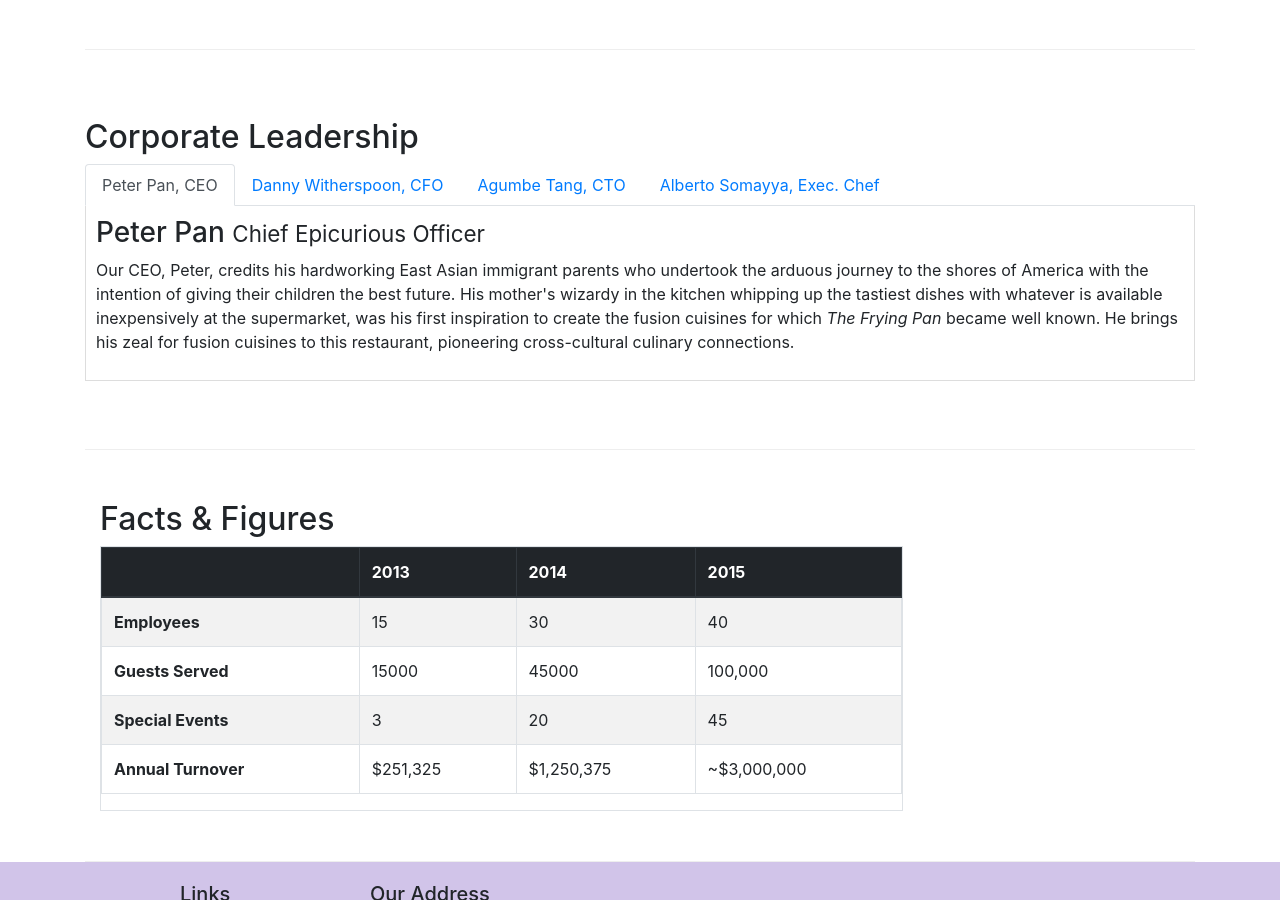
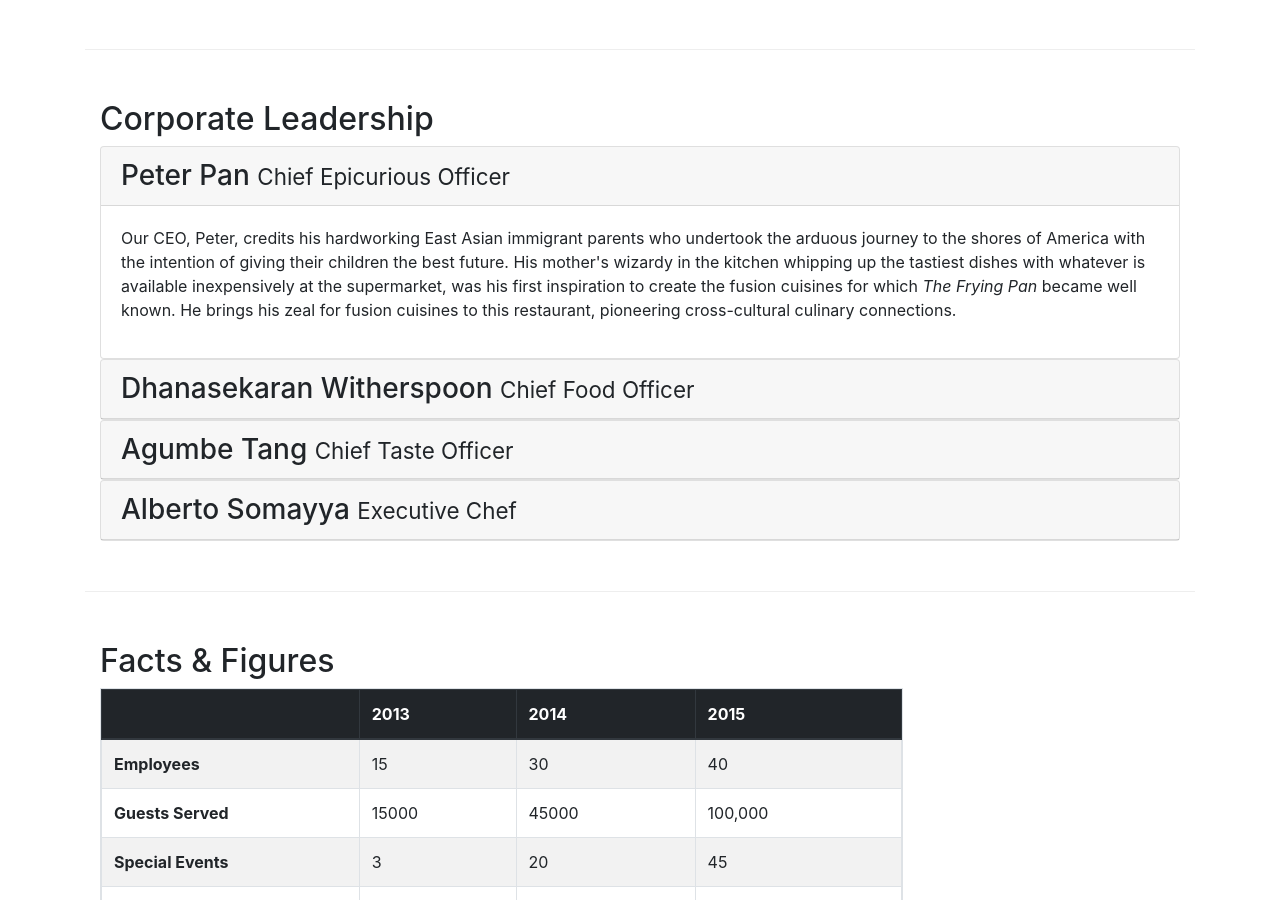
Before and after one commit to haseeb2001/Restaurant_Website-Using-Bootstrap, a website: page aboutus.html in a window 1280 px wide. Shown: the part 922-1822 px from the top of the page. Drawn offline with nearby package versions, Linux system fonts and the light colour scheme.

Commit message:
Accordion

```diff
--- a/aboutus.html
+++ b/aboutus.html
@@ -99,47 +99,69 @@
 
 
         <div class="row row-content align-items-center">
-            <div>
+            <div class="col-12">
                 <h2>Corporate Leadership</h2>
-                <ul class="nav nav-tabs">
-                    <li class="nav-item">
-                        <a  class="nav-link active" role="tab" data-toggle="tab"
-                        href="#peter">Peter Pan, CEO</a>
-                    </li>
-                    <li class="nav-item">
-                        <a  class="nav-link " role="tab" data-toggle="tab"
-                        href="#danny">Danny Witherspoon, CFO</a>
-                    </li>
-                    <li class="nav-item">
-                        <a  class="nav-link " role="tab" data-toggle="tab"
-                        href="#agumbe">Agumbe Tang, CTO</a>
-                    </li>
-                    <li class="nav-item">
-                        <a  class="nav-link " role="tab" data-toggle="tab"
-                        href="#alberto">Alberto Somayya, Exec. Chef</a>
-                    </li>
+                <div id="accordion">
+            <div class="card">
 
-                </ul>
-            <div class="tab-content">
-            <div role="tabpanel" class=" tab-pane fade show active" id="peter">
-                <h3>Peter Pan <small>Chief Epicurious Officer</small></h3>
+            <div role="tab" class=" card-header" id="peterhead">
+                <h3 class="mb-0"><a data-toggle="collapse" data-target="#peter">
+                    Peter Pan <small>Chief Epicurious Officer</small>
+                </a></h3>
+            </div>
+            <div class="collapse show" id="peter" data-parent="#accordion">
+                <div class="card-body">
                 <p class="d-none d-sm-block">Our CEO, Peter, credits his hardworking East Asian immigrant parents who undertook the arduous journey to the shores of America with the intention of giving their children the best future. His mother's wizardy in the kitchen whipping up the tastiest dishes with whatever is available inexpensively at the supermarket, was his first inspiration to create the fusion cuisines for which <em>The Frying Pan</em> became well known. He brings his zeal for fusion cuisines to this restaurant, pioneering cross-cultural culinary connections.</p>
             </div>
-                <div role="tabpanel" class=" tab-pane fade " id="danny">
-                <h3>Dhanasekaran Witherspoon <small>Chief Food Officer</small></h3>
+                </div>
+            </div>
+
+            <div class="card">
+
+                <div role="tab" class=" card-header" id="dannyhead">
+                    <h3 class="mb-0">
+                        <a class="collapsed" data-toggle="collapse" data-target="#danny">
+                        Dhanasekaran Witherspoon <small>Chief Food Officer</small>
+                    </a></h3>
+                </div>
+                <div class="collapse" id="danny" data-parent="#accordion">
+                    <div class="card-body">
                         <p class="d-none d-sm-block">Our CFO, Danny, as he is affectionately referred to by his colleagues, comes from a long established family tradition in farming and produce. His experiences growing up on a farm in the Australian outback gave him great appreciation for varieties of food sources. As he puts it in his own words, <em>Everything that runs, wins, and everything that stays, pays!</em></p>
                     </div>
-                <div role="tabpanel" class=" tab-pane fade " id="agumbe">
-                <h3>Agumbe Tang <small>Chief Taste Officer</small></h3>
+                    </div>
+                </div>
+
+            <div class="card">
+
+                <div role="tab" class=" card-header" id="agumbehead">
+                    <h3 class="mb-0"><a class="collapsed" data-toggle="collapse" data-target="#agumbe">
+                        Agumbe Tang <small>Chief Taste Officer</small>
+                    </a></h3>
+                </div>
+                <div class="collapse " id="agumbe" data-parent="#accordion">
+                    <div class="card-body">
                         <p class="d-none d-sm-block">Blessed with the most discerning gustatory sense, Agumbe, our CTO, personally ensures that every dish that we serve meets his exacting tastes. Our chefs dread the tongue lashing that ensues if their dish does not meet his exacting standards. He lives by his motto, <em>You click only if you survive my lick.</em></p>
                     </div>
-                <div role="tabpanel" class=" tab-pane fade " id="alberto">
-                <h3>Alberto Somayya <small>Executive Chef</small></h3>
+                    </div>
+                </div>
+            <div class="card">
+
+                <div role="tab" class=" card-header" id="albertohead">
+                    <h3 class="mb-0"><a class="collapsed" data-toggle="collapse" data-target="#alberto">
+                        Alberto Somayya <small>Executive Chef</small>
+                    </a></h3>
+                </div>
+                <div class="collapse " id="alberto" data-parent="#accordion">
+                    <div class="card-body">
                         <p class="d-none d-sm-block">Award winning three-star Michelin chef with wide International experience having worked closely with whos-who in the culinary world, he specializes in creating mouthwatering Indo-Italian fusion experiences. He says, <em>Put together the cuisines from the two craziest cultures, and you get a winning hit! Amma Mia!</em></p>
                     </div>
                     </div>
                 </div>
+
             </div>
+        </div>
+       </div>
+
        <div class="row row-content">
             <div class="col-12 col-sm-9">
                 <h2>Facts &amp; Figures</h2>
```
Lines whose indentation alone changed are shown as unchanged.
